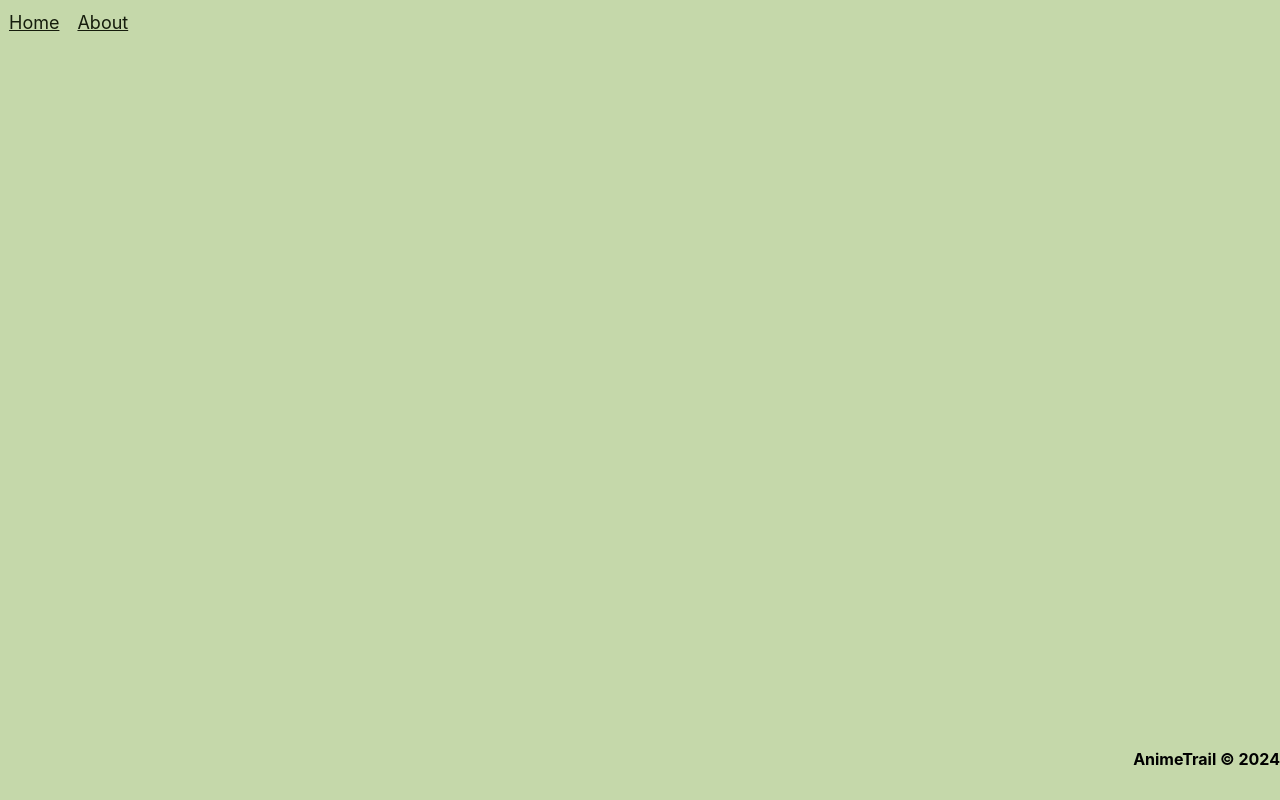
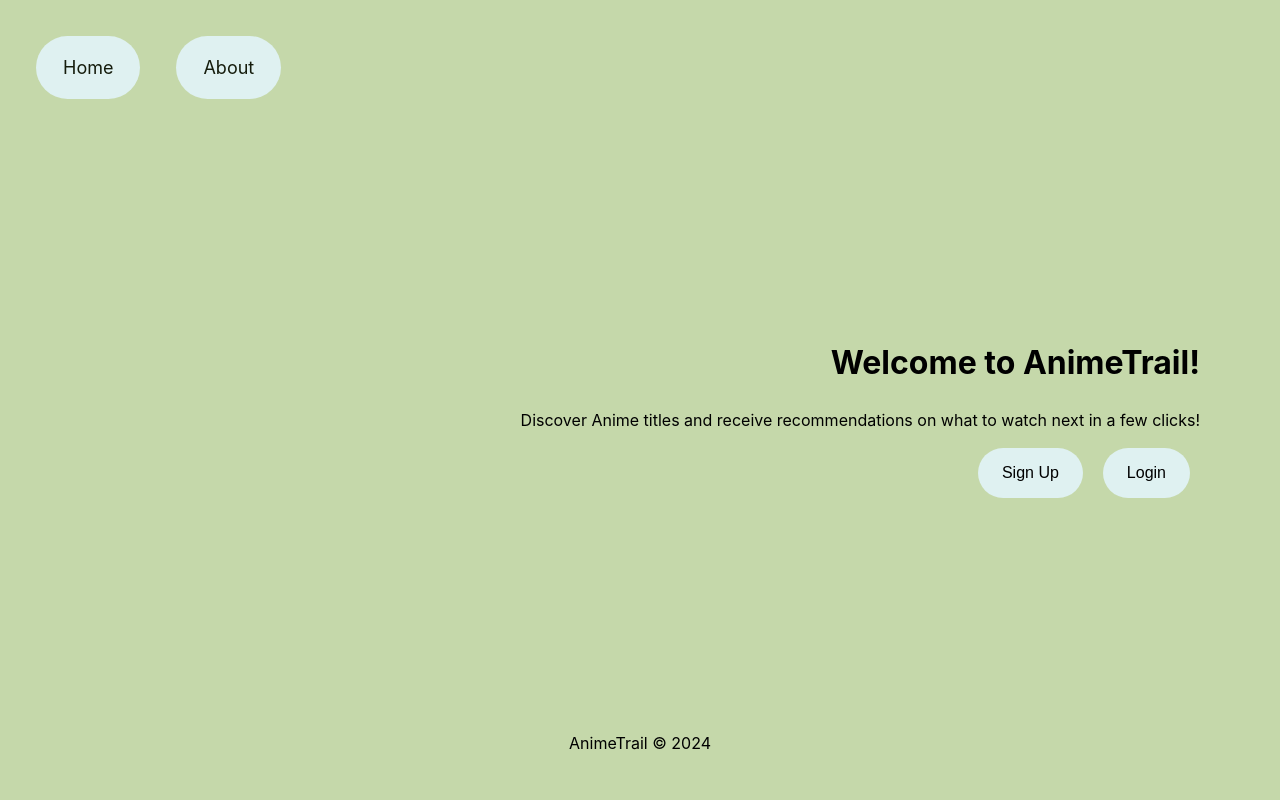
Before and after one commit to camilla-cs/front-end, a React (Vite) app: page / in a window 1280 px wide. Built offline with nearby package versions, Linux system fonts and the light colour scheme.

Commit message:
feat: added introduction into the home page

```diff
--- a/package.json
+++ b/package.json
@@ -11,7 +11,8 @@
   },
   "dependencies": {
     "react": "^18.3.1",
-    "react-dom": "^18.3.1"
+    "react-dom": "^18.3.1",
+    "react-router-dom": "^7.0.1"
   },
   "devDependencies": {
     "@eslint/js": "^9.15.0",
--- a/src/App.css
+++ b/src/App.css
@@ -3,10 +3,6 @@ body, html {
   padding: 0;
   height: 100%;
   overflow-x: hidden;
-
-
-}
-.background {
   position: fixed;
   top: 0;
   left:0;
@@ -15,34 +11,5 @@ body, html {
   z-index: -1;
   width: 100%;
   height: 100% ;
-}
-nav {
-  align-content: center;
-  text-align: left;
-  overflow: hidden;
-}
-
-nav > a {
-  text-decoration: underline;
-  color: rgb(21, 28, 12);
-  font-size: large;
-  display: inline-block;
-  vertical-align: middle;
-  text-align: center;
-  padding: 0.5em;
-}
-
-h5 {
-  display: flex;
-  justify-content: right;
-  align-items: center;
-  text-align: center;
-  color: black;
-  font-size: 1em;
-  padding: 10px 0;
-  position: absolute;
-  bottom: 0%;
-  width: 100%;
-  height: 0.5em;
 
 }
--- a/src/App.jsx
+++ b/src/App.jsx
@@ -1,21 +1,21 @@
-import { useState } from 'react'
+import { BrowserRouter, Route,Routes } from 'react-router-dom';
 import './App.css'
-import Background from './components/Background';
-import Navbar from './components/Navbar';
-import Footer from './components/Footer';
+import Home from './pages/Home';
+// import Signup from './pages/Signup';
+// import Login from './pages/Login';
+
 
 function App() {
-  const [count, setCount] = useState(0)
+
 
   return (
-    <>
-     <Background/>
-     <Navbar/>
-     <Footer/>
-
-
-
-    </>
+    <BrowserRouter>
+      <Routes>
+        <Route path="/" element={<Home/>}/>
+        {/* <Route path="/signup" element={<Signup />}/>
+        <Route path="/login" element={<Login/>}/> */}
+      </Routes>
+    </BrowserRouter>
   )
 }
 
--- a/src/components/Background.jsx
+++ /dev/null
@@ -1,11 +0,0 @@
-import React from "react";
-
-function Background () {
-    return (
-        <div className="background" src="../assets/homepage.png">
-
-        </div>
-    )
-}
-
-export default Background
--- a/src/components/Footer.jsx
+++ b/src/components/Footer.jsx
@@ -1,4 +1,5 @@
 import React from "react";
+import '../styles/footer.css';
 
 function Footer () {
     return (
--- a/src/components/Navbar.jsx
+++ b/src/components/Navbar.jsx
@@ -1,4 +1,5 @@
 import React from "react";
+import '../styles/navbar.css';
 
 function Navbar () {
     return (
--- /dev/null
+++ b/src/pages/Home.jsx
@@ -0,0 +1,36 @@
+import React from "react";
+import Navbar from '../components/Navbar';
+import Footer from '../components/Footer';
+import '../styles/home.css';
+
+function Home() {
+    return (
+        <div>
+            <Navbar />
+            {/* Introduction  */}
+
+            <div className="introduction">
+                <h1 className="title">Welcome to AnimeTrail!</h1>
+                <p className="subtitle">Discover Anime titles and receive recommendations on what to watch next in a few clicks!</p>
+
+                <div className="buttons">
+                    <button>Sign Up</button>
+                    <button>Login</button>
+
+
+                </div>
+            </div>
+
+
+
+
+            <Footer />
+
+
+
+
+        </div>
+    )
+}
+
+export default Home;
--- /dev/null
+++ b/src/styles/footer.css
@@ -0,0 +1,17 @@
+
+h5 {
+    display: flex;
+    justify-content: center;
+    align-items: center;
+    text-align: center;
+    color: black;
+    font-size: 1em;
+    font-weight: 400;
+    font-style: normal;
+    padding: 10px 0;
+    position: absolute;
+    bottom: 0%;
+    width: 100%;
+    height: 2.5em;
+
+  }
--- /dev/null
+++ b/src/styles/home.css
@@ -0,0 +1,28 @@
+
+.introduction {
+    text-align: right;
+    margin-right: 5em;
+    margin-top: 15em;
+
+}
+
+
+.buttons {
+    margin-top: 10px;
+
+}
+
+.buttons > button {
+    margin: 0 10px;
+    font-size: 1rem;
+    background-color: #dff1f1;
+    color: black;
+    border: none;
+    padding: 1em 1.5em;
+    border-radius: 2.5em;
+    cursor: pointer;
+}
+
+.buttons > button:hover {
+    background-color: #fef7ec;
+}
--- /dev/null
+++ b/src/styles/navbar.css
@@ -0,0 +1,24 @@
+nav {
+    align-content: center;
+    text-align: left;
+    overflow: hidden;
+  }
+
+  nav > a {
+    margin-top: 2em;
+    margin-left: 2em;
+    text-decoration: none;
+    color: rgb(21, 28, 12);
+    background-color: #dff1f1;
+    padding: 1em 1.5em;
+    border-radius: 2.5em;
+    font-size: large;
+    display: inline-block;
+    vertical-align: middle;
+    text-align: center;
+
+  }
+
+  nav > a:hover {
+    background-color:#fef7ec ;
+  }
```
Also changed, not shown: src/pages/Login.jsx (added), src/pages/Signup.jsx (added), 1 other file (tests, documents, lock files or other folders).
